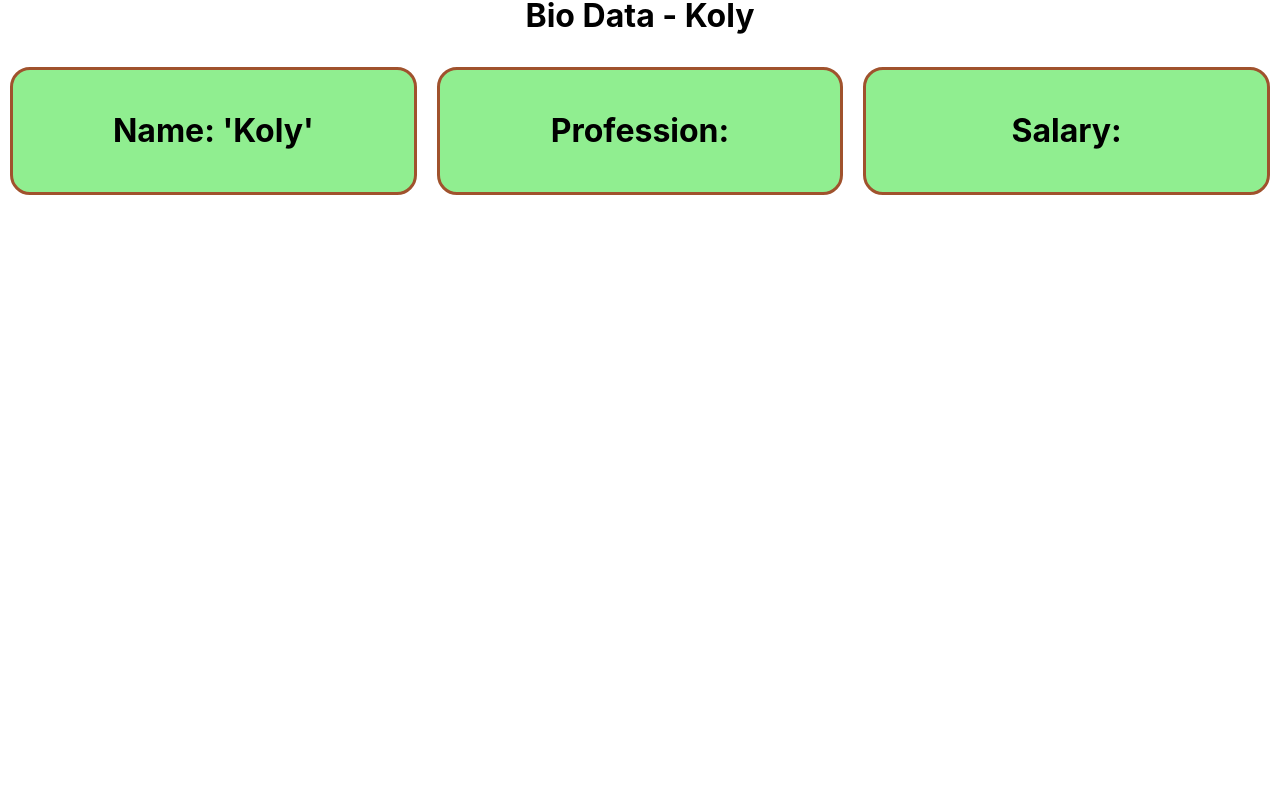
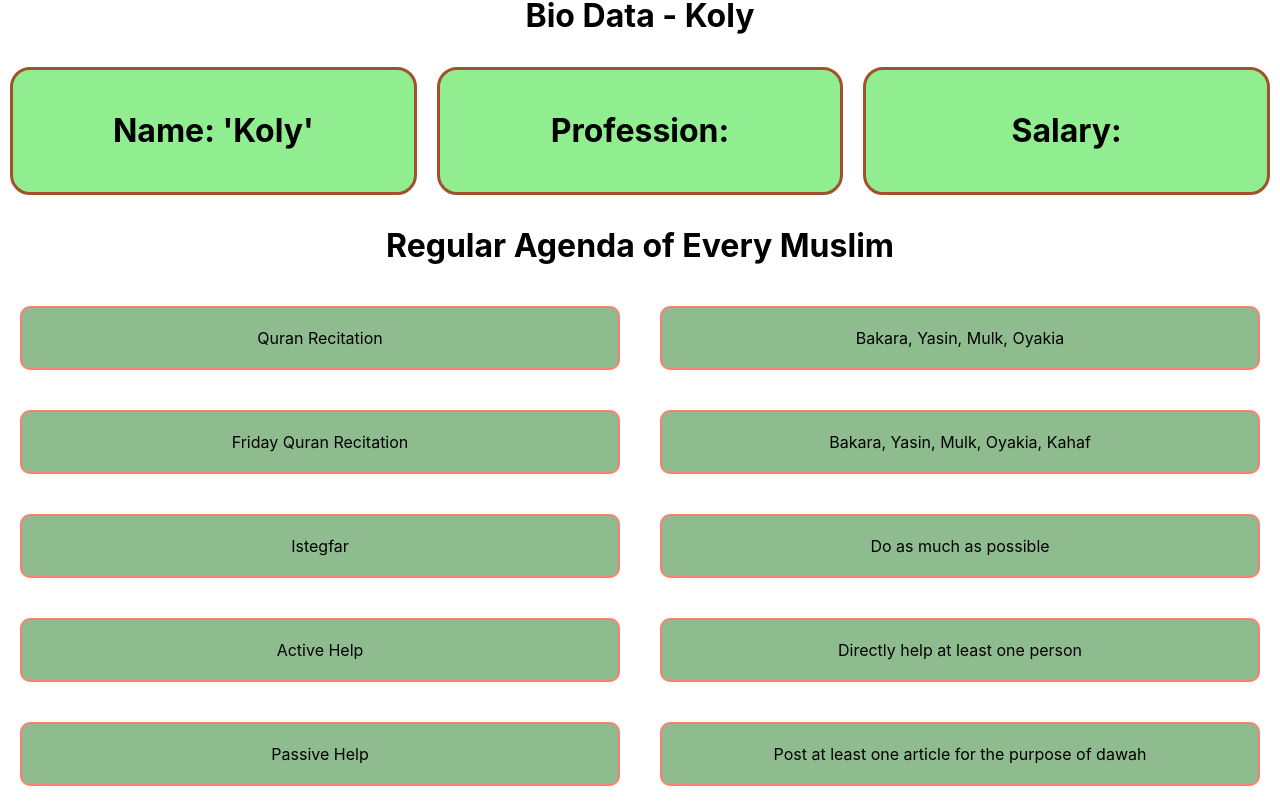
Before and after one commit to nusratBD/React-Basic, a React (Create React App) app in the folder 0.my-app/: page / in a window 1280 px wide. Shown: the part 2250-3056 px from the top of the page. Before the commit the page ends 2455 px from the top, so only its background shows below. Built offline with nearby package versions, Linux system fonts and the light colour scheme.

Commit message:
Dynamic components for array of objects

```diff
--- a/0.my-app/src/App.css
+++ b/0.my-app/src/App.css
@@ -63,6 +63,17 @@
   border-radius: 20px;
   border: 3px solid sienna;
 }
+.agenda{
+  display: grid;
+  grid-template-columns: repeat(2, 1fr);
+}
+.agendum{
+  background-color: darkseagreen;
+  margin: 20px;
+  padding: 20px;
+  border-radius: 10px;
+  border: 2px solid salmon;
+}
 
 @keyframes App-logo-spin {
   from {
--- a/0.my-app/src/App.js
+++ b/0.my-app/src/App.js
@@ -13,7 +13,14 @@ const testStyle = {
 function App() {
   const names = ['Nusrat', 'Hurain', 'Nuha', 'Tithi', 'Dipti', 'Sweety', 'Koly'];
   const salaries = [2000000, 3000000, 5000000, 4000000, 7000000];
-  const profession = ['Software Engineer', 'Electrical Engineer', 'AI expert', 'Web Developer']
+  const profession = ['Software Engineer', 'Electrical Engineer', 'AI expert', 'Web Developer'];
+  const agenda = [
+    {name: 'Quran Recitation', description: 'Bakara, Yasin, Mulk, Oyakia'},
+    {name: 'Friday Quran Recitation', description: 'Bakara, Yasin, Mulk, Oyakia, Kahaf'},
+    {name: 'Istegfar', description: 'Do as much as possible'},
+    {name: 'Active Help', description: 'Directly help at least one person'},
+    {name: 'Passive Help', description: 'Post at least one article for the purpose of dawah'}
+  ]
   return (
     <div className="App">
       {/* Similar in Look, Similar in Data : without props*/}
@@ -28,6 +35,12 @@ function App() {
       {/* Dynamic Components: array */}
       {
         names.map(name=><Name name={name}></Name>)
+      }
+
+      {/* Dynamic Components: array of object */}
+      <h1>Regular Agenda of Every Muslim</h1>
+      {
+        agenda.map(agendum=><Object name={agendum.name} description={agendum.description}></Object>)
       }
     </div>
   );
@@ -71,4 +84,14 @@ function Name(props){
     );
 }
 
+function Object(props){
+  return(
+
+    <div className="agenda">
+      <div className="agendum">{props.name}</div>
+      <div className="agendum">{props.description}</div>
+    </div>
+  )
+}
+
 export default App;
```
Also changed, not shown: 1 other file (tests, documents, lock files or other folders).
